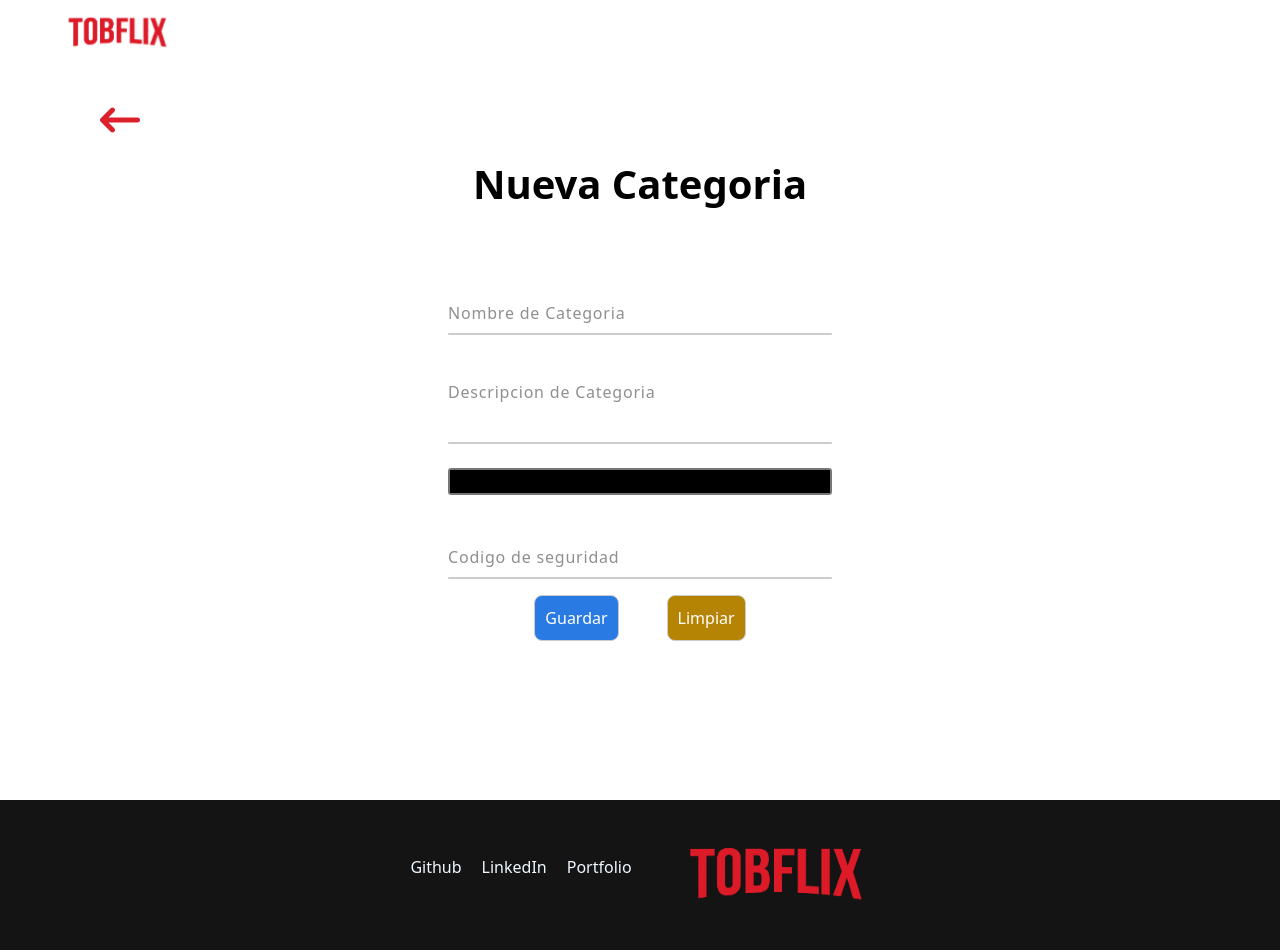
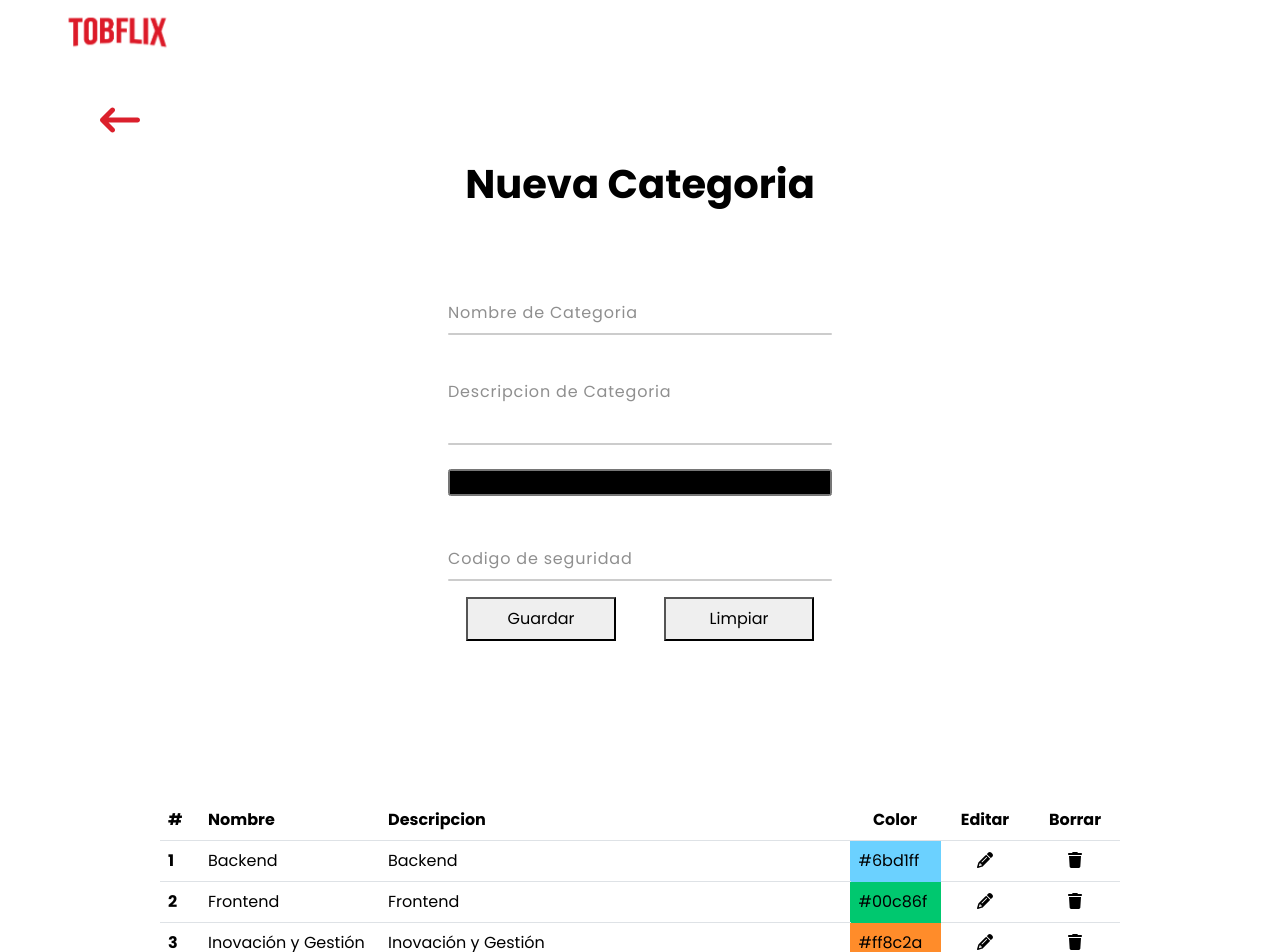
Before and after one commit to tob-alvarez/AluraFlix-Tob, a React (Vite) app: page /nueva-categoria in a window 1280 px wide. Shown: the top 952 px of the page. Built offline with nearby package versions, Linux system fonts and the light colour scheme.

Commit message:
local storage agregado, tabla categoria, falta hacer scroll de videos y validaciones

```diff
--- a/src/components/BackendVideos/BackendVideos.css
+++ b/src/components/BackendVideos/BackendVideos.css
@@ -20,4 +20,5 @@
 }
 .backVideos {
   background-color: #141414;
+  padding-left: 30px;
 }
--- a/src/components/IyG/IyG.css
+++ b/src/components/IyG/IyG.css
@@ -14,12 +14,7 @@
   font-weight: 400;
   font-size: 35px;
 }
-.IyGVideos {
-  overflow: hidden;
-  background-color: #141414;
-  transition: 0.3s ease-in-out;
-  padding-left: 20px;
+
+.frontColVideos {
+  margin-right: 20px;
 }
-.frontColVideos {
-  padding-right: 20px;
-}
--- a/src/components/NuevaCategoria/NuevaCategoria.css
+++ b/src/components/NuevaCategoria/NuevaCategoria.css
@@ -9,6 +9,14 @@
   position: relative;
   width: 100%;
   margin-top: 35px;
+}
+.btnAgregarCategoria {
+  width: 150px;
+  height: 44px;
+}
+.btnBorrarFormCategoria {
+  width: 150px;
+  height: 44px;
 }
 .inputBox input {
   position: relative;
@@ -86,3 +94,33 @@
 .inputBox textarea:focus ~ i {
   height: 75px;
 }
+.tablaNuevaCategoria {
+  width: 100%;
+  display: flex;
+  justify-content: center;
+  align-items: center;
+}
+.columnaFijaNombre {
+  width: 180px;
+}
+.columnaFijaIconos {
+  width: 90px;
+}
+.columnaFijaIndice {
+  width: 40px;
+}
+.editable {
+  cursor: pointer;
+}
+.colorFront {
+  background: #6bd1ff !important;
+  border: 1px solid #6bd1ff;
+}
+.colorBack {
+  background: #00c86f !important;
+  border: 1px solid #00c86f;
+}
+.colorIyG {
+  background: #ff8c2a !important;
+  border: 1px solid #ff8c2a;
+}
--- a/src/components/NuevaCategoria/NuevaCategoria.jsx
+++ b/src/components/NuevaCategoria/NuevaCategoria.jsx
@@ -1,5 +1,7 @@
-import { useState } from "react";
+import { useEffect, useState } from "react";
 import "./NuevaCategoria.css";
+import { FontAwesomeIcon } from "@fortawesome/react-fontawesome";
+import { faPencil, faTrash } from "@fortawesome/free-solid-svg-icons";
 
 const NuevaCategoria = () => {
   const initialValues = {
@@ -9,7 +11,16 @@ const NuevaCategoria = () => {
     codigo: "",
   };
 
+  // Obtener las categorías del localStorage al cargar el componente
+  const storedCategorias = JSON.parse(localStorage.getItem("categorias")) || [];
+
+  const [categorias, setCategorias] = useState(storedCategorias);
   const [values, setValues] = useState(initialValues);
+  const [editingIndex, setEditingIndex] = useState(-1);
+
+  useEffect(() => {
+    localStorage.setItem("categorias", JSON.stringify(categorias));
+  }, [categorias]);
 
   const handleChange = (e) => {
     setValues({
@@ -20,6 +31,34 @@ const NuevaCategoria = () => {
 
   const borrarCampos = () => {
     setValues(initialValues);
+  };
+
+  const guardarCategoria = () => {
+    if (editingIndex === -1) {
+      setCategorias([...categorias, values]);
+    } else {
+      const updatedCategorias = [...categorias];
+      updatedCategorias[editingIndex] = values;
+      setCategorias(updatedCategorias);
+      setEditingIndex(-1);
+    }
+    borrarCampos();
+  };
+
+  const editarCategoria = (index) => {
+    const categoriaToEdit = categorias[index];
+    setValues(categoriaToEdit);
+    setEditingIndex(index);
+    window.scrollTo({
+      top: 0,
+      behavior: "smooth",
+    });
+  };
+
+  const borrarCategoria = (index) => {
+    const updatedCategorias = [...categorias];
+    updatedCategorias.splice(index, 1);
+    setCategorias(updatedCategorias);
   };
 
   return (
@@ -78,12 +117,98 @@ const NuevaCategoria = () => {
         </form>
         <div className="d-flex justify-content-around w-50 mt-3">
           <div className="d-flex gap-5">
-            <button className="btnAgregarVideo">Guardar</button>
-            <button className="btnBorrarForm" onClick={borrarCampos}>
+            <button className="btnAgregarCategoria" onClick={guardarCategoria}>
+              Guardar
+            </button>
+            <button className="btnBorrarFormCategoria" onClick={borrarCampos}>
               Limpiar
             </button>
           </div>
         </div>
+      </section>
+      <section className="d-flex justify-content-center align-items-center mb-5 w-100">
+        <table className="table w-75">
+          <thead className="">
+            <tr>
+              <th scope="col">#</th>
+              <th scope="col" className="columnaFijaNombre">
+                Nombre
+              </th>
+              <th scope="col">Descripcion</th>
+              <th scope="col" className="text-center columnaFijaIconos">
+                Color
+              </th>
+              <th scope="col" className="text-center columnaFijaIconos">
+                Editar
+              </th>
+              <th scope="col" className="text-center columnaFijaIconos">
+                Borrar
+              </th>
+            </tr>
+          </thead>
+          <tbody>
+            <tr>
+              <th scope="row" className="columnaFijaIndice">
+                1
+              </th>
+              <td className="columnaFijaNombre">Backend</td>
+              <td>Backend</td>
+              <td className="colorFront">#6bd1ff</td>
+              <td className="text-center columnaFijaIconos">
+                <FontAwesomeIcon icon={faPencil} />
+              </td>
+              <td className="text-center columnaFijaIconos">
+                <FontAwesomeIcon icon={faTrash} />
+              </td>
+            </tr>
+            <tr>
+              <th scope="row">2</th>
+              <td className="columnaFijaNombre">Frontend</td>
+              <td>Frontend</td>
+              <td className="colorBack">#00c86f</td>
+              <td className="text-center columnaFijaIconos">
+                <FontAwesomeIcon icon={faPencil} />
+              </td>
+              <td className="text-center columnaFijaIconos">
+                <FontAwesomeIcon icon={faTrash} />
+              </td>
+            </tr>
+            <tr>
+              <th scope="row">3</th>
+              <td className="columnaFijaNombre">Inovación y Gestión</td>
+              <td>Inovación y Gestión</td>
+              <td className="colorIyG">#ff8c2a</td>
+              <td className="text-center columnaFijaIconos">
+                <FontAwesomeIcon icon={faPencil} />
+              </td>
+              <td className="text-center columnaFijaIconos">
+                <FontAwesomeIcon icon={faTrash} />
+              </td>
+            </tr>
+            {categorias.map((item, index) => (
+              <tr key={item.id}>
+                <th scope="row columnaFijaIndice">{index + 4}</th>
+                <td>{item.nombre}</td>
+                <td>{item.descripcion}</td>
+                <td style={{ backgroundColor: item.color }}>{item.color}</td>
+                <td className="text-center columnaFijaIconos">
+                  <FontAwesomeIcon
+                    className="editable"
+                    icon={faPencil}
+                    onClick={() => editarCategoria(index)}
+                  />
+                </td>
+                <td className="text-center columnaFijaIconos">
+                  <FontAwesomeIcon
+                    className="editable"
+                    icon={faTrash}
+                    onClick={() => borrarCategoria(index)}
+                  />
+                </td>
+              </tr>
+            ))}
+          </tbody>
+        </table>
       </section>
     </>
   );
--- a/src/components/NuevoVideo/NuevoVideo.css
+++ b/src/components/NuevoVideo/NuevoVideo.css
@@ -17,21 +17,19 @@ textarea {
   resize: none !important;
 }
 .btnAgregarVideo {
-  width: fit-content;
+  width: 180px;
+  height: 44px;
   padding: 10px;
-  border: 1px solid #ccc;
-  background-color: #2a7ae4;
-  color: #fff;
-  border-radius: 8px;
+  border: 2px solid #000;
+  color: #000;
   font-weight: 500;
+  text-align: center;
+  text-decoration: none;
 }
 .btnBorrarForm {
-  width: fit-content;
+  width: 150px;
+  height: 44px;
   padding: 10px;
-  border: 1px solid #ccc;
-  background-color: #b68405;
-  color: #fff;
-  border-radius: 8px;
   font-weight: 500;
 }
 .inputSelect {
--- a/src/components/NuevoVideo/NuevoVideo.jsx
+++ b/src/components/NuevoVideo/NuevoVideo.jsx
@@ -1,8 +1,21 @@
-import { useState } from "react";
+import { useEffect, useState } from "react";
 import "./NuevoVideo.css";
 import { Link } from "react-router-dom";
 
 const NuevoVideo = () => {
+  const storedCategorias = JSON.parse(localStorage.getItem("categorias"));
+  const storedVideos = JSON.parse(localStorage.getItem("videos")) || [];
+  const [videos, setVideos] = useState(storedVideos);
+
+  useEffect(() => {
+    localStorage.setItem("videos", JSON.stringify(videos));
+  }, [videos]);
+
+  const guardarVideo = () => {
+    setVideos([...videos, values]);
+    setValues(initialValues);
+  };
+
   const initialValues = {
     titulo: "",
     linkVideo: "",
@@ -24,6 +37,11 @@ const NuevoVideo = () => {
   const borrarCampos = () => {
     setValues(initialValues);
   };
+
+  const handleCategoria = (e) => {
+    setValues({ ...values, categoria: e.target.value });
+  };
+
   return (
     <>
       <section className="d-flex flex-column justify-content-center w-100 align-items-center formNuevoVideo">
@@ -63,11 +81,21 @@ const NuevoVideo = () => {
             <span>Link del Imagen</span>
             <i></i>
           </div>
-          <select className="inputsFormNuevoVideo inputSelect">
+          <select
+            value={values.categoria}
+            className="inputsFormNuevoVideo inputSelect"
+            onChange={handleCategoria}
+          >
             <option>---Elegi una categoria---</option>
-            <option value="POO">POO</option>
-            <option value="Data Science">Data Science</option>
-            <option value="Machine Learning">Machine Learning</option>
+            <option>Frontend</option>
+            <option>Backend</option>
+            <option>Inovacion y Gestion</option>
+            {storedCategorias.map((item) => {
+              return (
+                // eslint-disable-next-line react/jsx-key
+                <option value={item.nombre}>{item.nombre}</option>
+              );
+            })}
           </select>
           <i className="iSelect"></i>
           <div className="inputBox">
@@ -95,7 +123,9 @@ const NuevoVideo = () => {
         </form>
         <div className="d-flex justify-content-around w-50 mt-3">
           <div className="d-flex gap-5">
-            <button className="btnAgregarVideo">Guardar</button>
+            <button className="btnAgregarVideo" onClick={guardarVideo}>
+              Guardar
+            </button>
             <button className="btnBorrarForm" onClick={borrarCampos}>
               Limpiar
             </button>
--- a/src/components/VIdeosFront/FrontVideos.css
+++ b/src/components/VIdeosFront/FrontVideos.css
@@ -5,4 +5,28 @@
 .frontVideos {
   background-color: #141414;
   padding-top: 30px;
+  overflow: hidden;
+  padding-left: 30px;
 }
+.contenedorFlechas {
+  background-color: #141414;
+  display: flex;
+  justify-content: space-between;
+  padding-top: 10px;
+}
+
+.flechaIzq {
+  color: #fff;
+  height: 30px;
+  margin-left: 15px;
+}
+.flechaDer {
+  color: #fff;
+  height: 30px;
+  margin-right: 15px;
+}
+.contenedorFlecha {
+  background-color: transparent;
+  position: relative;
+  z-index: 9;
+}
--- a/src/index.css
+++ b/src/index.css
@@ -1,6 +1,9 @@
+@import url('https://fonts.googleapis.com/css2?family=Poppins:wght@100;200;300;400;500;600;700&display=swap');
 * {
   margin: 0;
   padding: 0;
+  font-family: 'Poppins',  sans-serif;
+
 }
 body {
   margin: 0;
```
Also changed, not shown: src/components/BackendVideos/BackendVideos.jsx (+27 -38 lines), src/components/IyG/IyG.jsx (+18 -43 lines), src/components/VIdeosFront/FrontVideos.jsx (+26 -38 lines).
